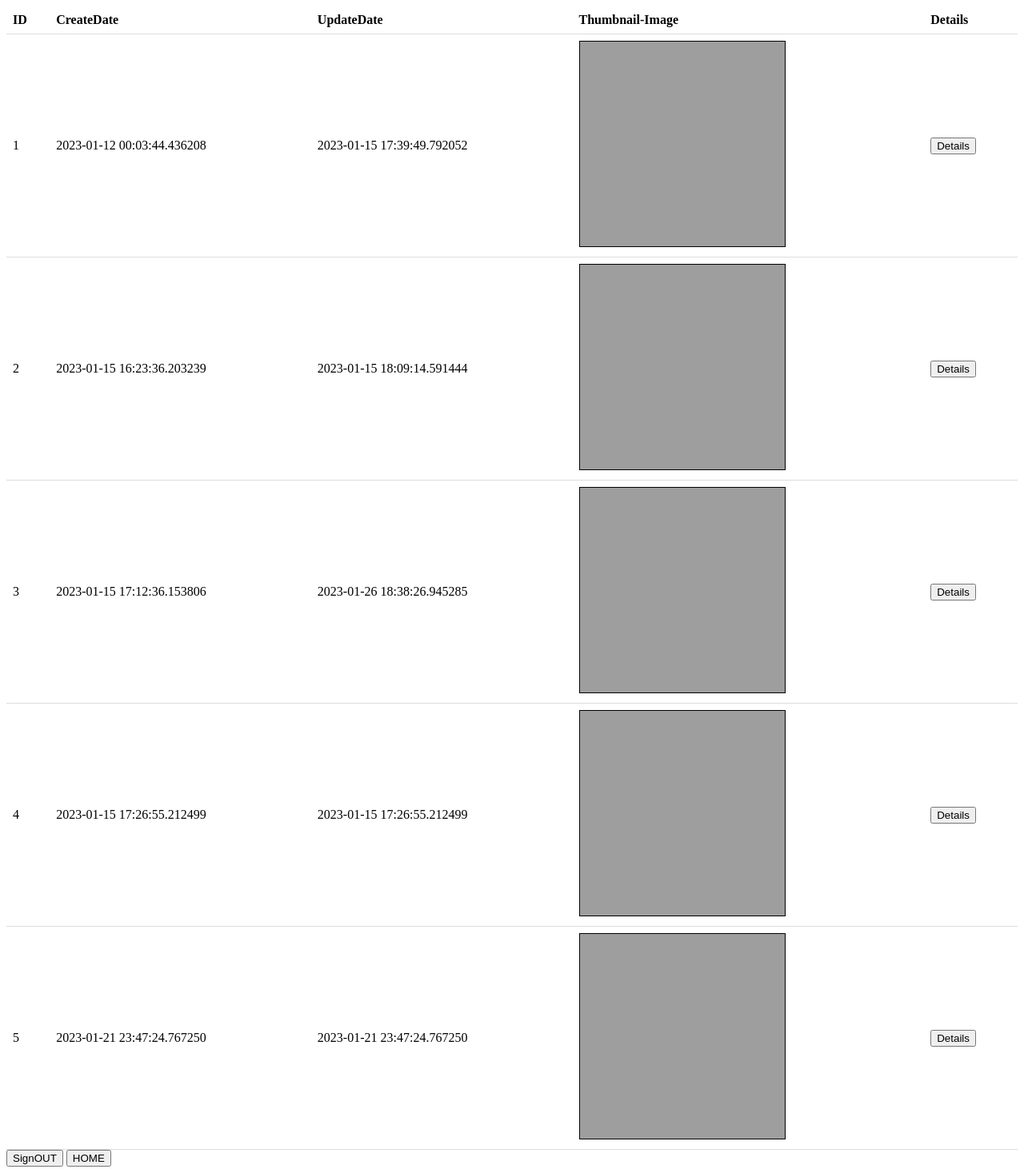
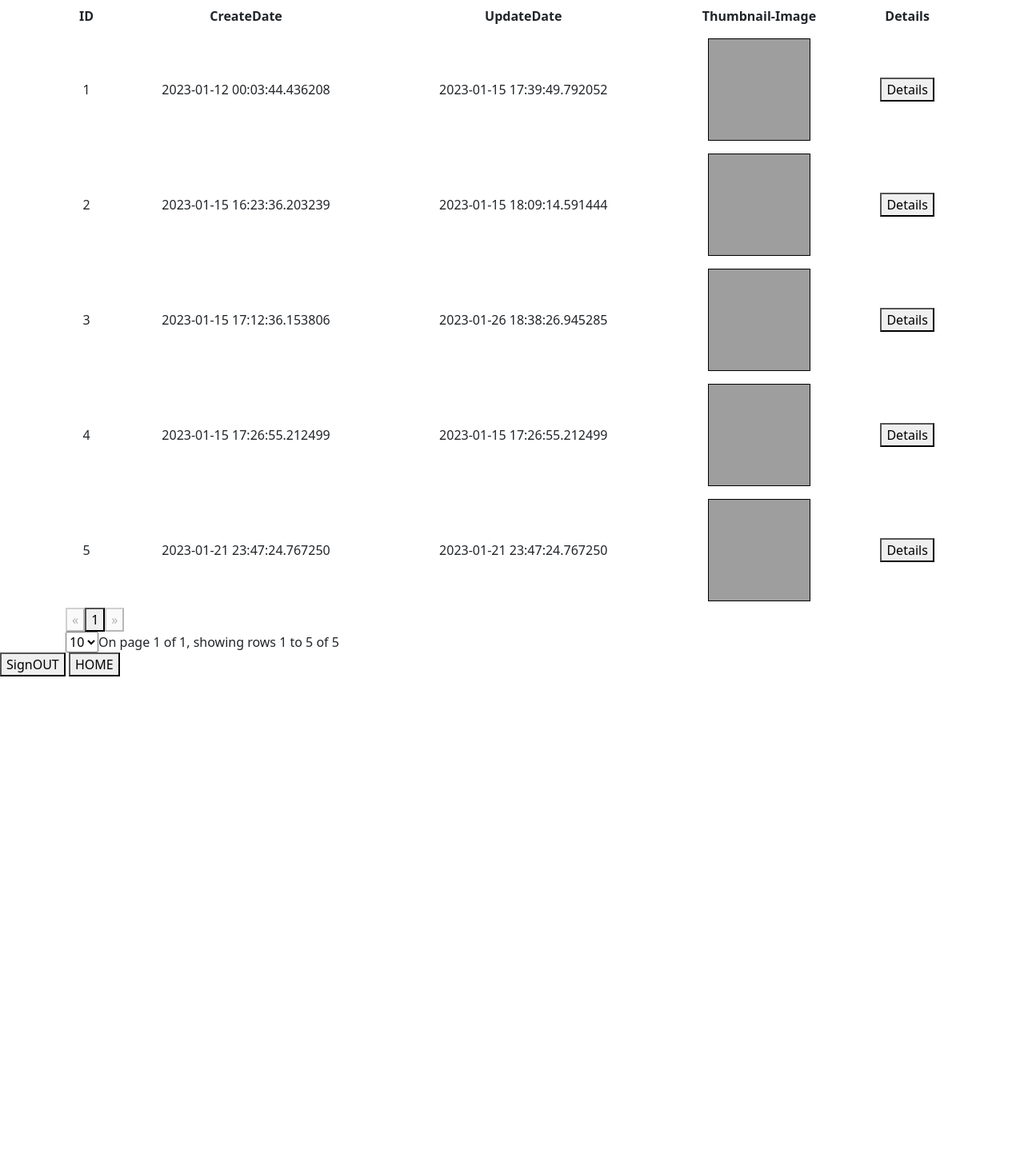
Before and after one commit to Pachara2001/s2f_web_senior_project, a Flask app: page /records in a window 1280 px wide. Shown: the whole page at 80% size. After the commit the page ends 846 px from the top, so only its background shows below. Run offline with Flask 3, Linux system fonts and the light colour scheme; data comes from the database, SQL or seed files in the repository; both versions use the stored data as it was after the commit; data that the repository does not hold is empty; some libraries are stand-ins or nearby versions.

Commit message:
add pagination

```diff
--- a/static/css/records.css
+++ b/static/css/records.css
@@ -3,13 +3,17 @@ table {
     width: 100%;
   }
 
-  .imag{
-    width: 256px;
-    height: 256px;
-    border: 1px solid black;
-    background-position: center;
-    background-size: 100% 100%;
-  }
+table th , table td{
+  text-align: center;
+}
+
+.imag{
+  width: 128px;
+  height: 128px;
+  border: 1px solid black;
+  background-position: center;
+  background-size: 100% 100%;
+}
 
 .imag img {
     width: 100%;
@@ -25,6 +29,6 @@ tr:hover {
     background-color: #D6EEEE;
 }
 
-.invisibleCol {
+/* .invisibleCol {
     visibility:collapse;
-}
+} */
--- /dev/null
+++ b/static/js/paginator.js
@@ -0,0 +1,283 @@
+/*****************************************************
+ * Paginator Function                                *
+ *****************************************************
+ * config : {
+ *     get_rows : function used to select rows to do pagination on
+ *         If no function is provided, checks for a config.table element and looks for rows in there to page
+ *
+ *     box : Empty element that will have page buttons added to it
+ *         If no config.box is provided, but a config.table is, then the page buttons will be added using the table
+ *
+ *     table : table element to be paginated
+ *         not required if a get_rows function is provided
+ *
+ *     rows_per_page : number of rows to display per page
+ *         default number is 10
+ *
+ *     page: page to display
+ *         default page is 1
+ *
+ *     box_mode: "list", "buttons", or function. determines how the page number buttons are built.
+ *         "list" builds the page index in list format and adds class "pagination" to the ul element. Meant for use with bootstrap
+ *         "buttons" builds the page index out of buttons
+ *         if this field is a function, it will be passed the config object as its only param and assumed to build the page index buttons
+ *
+ *     page_options: false or [{text: , value: }, ... ] used to set what the dropdown menu options are available, resets rows_per_page value
+ *         false prevents the options from being displayed
+ *         [{text: , value: }, ... ] allows you to customize what values can be chosen, a value of 0 will display all the table's rows.
+ *         the default setup is
+ *           [
+ *               { value: 5,  text: '5'   },
+ *               { value: 10, text: '10'  },
+ *               { value: 20, text: '20'  },
+ *               { value: 50, text: '50'  },
+ *               { value: 100,text: '100' },
+ *               { value: 0,  text: 'All' }
+ *           ]
+ *
+ *     active_class: set the class for page buttons to have when active.
+ *          defaults to "active"
+ *
+ *     disable: true or false, shows all rows of the table and hides pagination controlls if set to true.
+ *
+ *     tail_call: function to be called after paginator is done.
+ *
+ * }
+ */
+ function paginator(config) {
+    // throw errors if insufficient parameters were given
+    if (typeof config != "object")
+        throw "Paginator was expecting a config object!";
+    if (typeof config.get_rows != "function" && !(config.table instanceof Element))
+        throw "Paginator was expecting a table or get_row function!";
+
+    // get/set if things are disabled
+    if (typeof config.disable == "undefined") {
+        config.disable = false;
+    }
+
+    // get/make an element for storing the page numbers in
+    var box;
+    if (!(config.box instanceof Element)) {
+        config.box = document.createElement("div");
+    }
+    box = config.box;
+
+    // get/make function for getting table's rows
+    if (typeof config.get_rows != "function") {
+        config.get_rows = function () {
+            var table = config.table
+            var tbody = table.getElementsByTagName("tbody")[0]||table;
+
+            // get all the possible rows for paging
+            // exclude any rows that are just headers or empty
+            children = tbody.children;
+            var trs = [];
+            for (var i=0;i<children.length;i++) {
+                if (children[i].nodeType = "tr") {
+                    if (children[i].getElementsByTagName("td").length > 0) {
+                        trs.push(children[i]);
+                    }
+                }
+            }
+
+            return trs;
+        }
+    }
+    var get_rows = config.get_rows;
+    var trs = get_rows();
+
+    // get/set rows per page
+    if (typeof config.rows_per_page == "undefined") {
+        var selects = box.getElementsByTagName("select");
+        if (typeof selects != "undefined" && (selects.length > 0 && typeof selects[0].selectedIndex != "undefined")) {
+            config.rows_per_page = selects[0].options[selects[0].selectedIndex].value;
+        } else {
+            config.rows_per_page = 10;
+        }
+    }
+    var rows_per_page = config.rows_per_page;
+
+    // get/set current page
+    if (typeof config.page == "undefined") {
+        config.page = 1;
+    }
+    var page = config.page;
+
+    // get page count
+    var pages = (rows_per_page > 0)? Math.ceil(trs.length / rows_per_page):1;
+
+    // check that page and page count are sensible values
+    if (pages < 1) {
+        pages = 1;
+    }
+    if (page > pages) {
+        page = pages;
+    }
+    if (page < 1) {
+        page = 1;
+    }
+    config.page = page;
+
+    // hide rows not on current page and show the rows that are
+    for (var i=0;i<trs.length;i++) {
+        if (typeof trs[i]["data-display"] == "undefined") {
+            trs[i]["data-display"] = trs[i].style.display||"";
+        }
+        if (rows_per_page > 0) {
+            if (i < page*rows_per_page && i >= (page-1)*rows_per_page) {
+                trs[i].style.display = trs[i]["data-display"];
+            } else {
+                // Only hide if pagination is not disabled
+                if (!config.disable) {
+                    trs[i].style.display = "none";
+                } else {
+                    trs[i].style.display = trs[i]["data-display"];
+                }
+            }
+        } else {
+            trs[i].style.display = trs[i]["data-display"];
+        }
+    }
+
+    // page button maker functions
+    config.active_class = config.active_class||"active";
+    if (typeof config.box_mode != "function" && config.box_mode != "list" && config.box_mode != "buttons") {
+        config.box_mode = "button";
+    }
+    if (typeof config.box_mode == "function") {
+        config.box_mode(config);
+    } else {
+        var make_button;
+        if (config.box_mode == "list") {
+            make_button = function (symbol, index, config, disabled, active) {
+                var li = document.createElement("li");
+                var a  = document.createElement("a");
+                a.href = "#";
+                a.innerHTML = symbol;
+                a.addEventListener("click", function (event) {
+                    event.preventDefault();
+                    this.parentNode.click();
+                    return false;
+                }, false);
+                li.appendChild(a);
+
+                var classes = [];
+                if (disabled) {
+                    classes.push("disabled");
+                }
+                if (active) {
+                    classes.push(config.active_class);
+                }
+                li.className = classes.join(" ");
+                li.addEventListener("click", function () {
+                    if (this.className.split(" ").indexOf("disabled") == -1) {
+                        config.page = index;
+                        paginator(config);
+                    }
+                }, false);
+                return li;
+            }
+        } else {
+            make_button = function (symbol, index, config, disabled, active) {
+                var button = document.createElement("button");
+                button.innerHTML = symbol;
+                button.addEventListener("click", function (event) {
+                    event.preventDefault();
+                    if (this.disabled != true) {
+                        config.page = index;
+                        paginator(config);
+                    }
+                    return false;
+                }, false);
+                if (disabled) {
+                    button.disabled = true;
+                }
+                if (active) {
+                    button.className = config.active_class;
+                }
+                return button;
+            }
+        }
+
+        // make page button collection
+        var page_box = document.createElement(config.box_mode == "list"?"ul":"div");
+        if (config.box_mode == "list") {
+            page_box.className = "pagination";
+        }
+
+        var left = make_button("&laquo;", (page>1?page-1:1), config, (page == 1), false);
+        page_box.appendChild(left);
+
+        for (var i=1;i<=pages;i++) {
+            var li = make_button(i, i, config, false, (page == i));
+            page_box.appendChild(li);
+        }
+
+        var right = make_button("&raquo;", (pages>page?page+1:page), config, (page == pages), false);
+        page_box.appendChild(right);
+        if (box.childNodes.length) {
+            while (box.childNodes.length > 1) {
+                box.removeChild(box.childNodes[0]);
+            }
+            box.replaceChild(page_box, box.childNodes[0]);
+        } else {
+            box.appendChild(page_box);
+        }
+    }
+
+    // make rows per page selector
+    if (!(typeof config.page_options == "boolean" && !config.page_options)) {
+        if (typeof config.page_options == "undefined") {
+            config.page_options = [
+                { value: 5,  text: '5'   },
+                { value: 10, text: '10'  },
+                { value: 20, text: '20'  },
+                { value: 50, text: '50'  },
+                { value: 100,text: '100' },
+                { value: 0,  text: 'All' }
+            ];
+        }
+        var options = config.page_options;
+        var select = document.createElement("select");
+        for (var i=0;i<options.length;i++) {
+            var o = document.createElement("option");
+            o.value = options[i].value;
+            o.text = options[i].text;
+            select.appendChild(o);
+        }
+        select.value = rows_per_page;
+        select.addEventListener("change", function () {
+            config.rows_per_page = this.value;
+            paginator(config);
+        }, false);
+        box.appendChild(select);
+    }
+
+    // status message
+    var stat = document.createElement("span");
+    stat.innerHTML = "On page " + page + " of " + pages
+        + ", showing rows " + (((page-1)*rows_per_page)+1)
+        + " to " + (trs.length<page*rows_per_page||rows_per_page==0?trs.length:page*rows_per_page)
+        + " of " + trs.length;
+    box.appendChild(stat);
+
+    // hide pagination if disabled
+    if (config.disable) {
+        if (typeof box["data-display"] == "undefined") {
+            box["data-display"] = box.style.display||"";
+        }
+        box.style.display = "none";
+    } else {
+        if (box.style.display == "none") {
+            box.style.display = box["data-display"]||"";
+        }
+    }
+
+    // run tail function
+    if (typeof config.tail_call == "function") {
+        config.tail_call(config);
+    }
+
+    return box;
+}
--- a/static/js/records.js
+++ b/static/js/records.js
@@ -2,6 +2,9 @@ var saveOri_button;
 var saveGen_button;
 var saveReal_button;
 var newWindow;
+
+// getPagination('#table-id');
+
 function show() {
     var rowId = window.event.target.parentNode.parentNode.id;
     var data = document.getElementById(rowId).querySelectorAll(".row-data");
@@ -67,12 +70,12 @@ function show() {
             saveReal_button.style.display = "none";
           }
       };
-    var timer = setInterval(function() {
-      if(newWindow.closed) {
-          clearInterval(timer);
-          location.reload();
-      }
-    }, 1000);
+    // var timer = setInterval(function() {
+    //   if(newWindow.closed) {
+    //       clearInterval(timer);
+    //       location.reload();
+    //   }
+    // }, 1000);
 
 }
 function setImage(imageBlob,container){
@@ -102,3 +105,128 @@ function reload(e)
   var source = e.src;
   e.src = source;
 }
+
+// function getPagination(table) {
+//   var lastPage = 1;
+
+//   $('#maxRows')
+//     .on('change', function(evt) {
+//       //$('.paginationprev').html('');						// reset pagination
+
+//      lastPage = 1;
+//       $('.pagination')
+//         .find('li')
+//         .slice(1, -1)
+//         .remove();
+//       var trnum = 0; // reset tr counter
+//       var maxRows = parseInt($(this).val()); // get Max Rows from select option
+
+//       if (maxRows == 5000) {
+//         $('.pagination').hide();
+//       } else {
+//         $('.pagination').show();
+//       }
+
+//       var totalRows = $(table + ' tbody tr').length; // numbers of rows
+//       $(table + ' tr:gt(0)').each(function() {
+//         // each TR in  table and not the header
+//         trnum++; // Start Counter
+//         if (trnum > maxRows) {
+//           // if tr number gt maxRows
+
+//           $(this).hide(); // fade it out
+//         }
+//         if (trnum <= maxRows) {
+//           $(this).show();
+//         } // else fade in Important in case if it ..
+//       }); //  was fade out to fade it in
+//       if (totalRows > maxRows) {
+//         // if tr total rows gt max rows option
+//         var pagenum = Math.ceil(totalRows / maxRows); // ceil total(rows/maxrows) to get ..
+//         //	numbers of pages
+//         for (var i = 1; i <= pagenum; ) {
+//           // for each page append pagination li
+//           $('.pagination #prev')
+//             .before(
+//               '<li data-page="' +
+//                 i +
+//                 '" class="list-group-item">\
+// 								  <span>' +
+//                 i++ +
+//                 '<span class="sr-only"></span></span>\
+// 								</li>'
+//             )
+//             .show();
+//         } // end for i
+//       } // end if row count > max rows
+//       $('.pagination [data-page="1"]').addClass('active'); // add active class to the first li
+//       $('.pagination li').on('click', function(evt) {
+//         // on click each page
+//         evt.stopImmediatePropagation();
+//         evt.preventDefault();
+//         var pageNum = $(this).attr('data-page'); // get it's number
+
+//         var maxRows = parseInt($('#maxRows').val()); // get Max Rows from select option
+
+//         if (pageNum == 'prev') {
+//           if (lastPage == 1) {
+//             return;
+//           }
+//           pageNum = --lastPage;
+//         }
+//         if (pageNum == 'next') {
+//           if (lastPage == $('.pagination li').length - 2) {
+//             return;
+//           }
+//           pageNum = ++lastPage;
+//         }
+
+//         lastPage = pageNum;
+//         var trIndex = 0; // reset tr counter
+//         $('.pagination li').removeClass('active'); // remove active class from all li
+//         $('.pagination [data-page="' + lastPage + '"]').addClass('active'); // add active class to the clicked
+//         // $(this).addClass('active');					// add active class to the clicked
+// 	  	limitPagging();
+//         $(table + ' tr:gt(0)').each(function() {
+//           // each tr in table not the header
+//           trIndex++; // tr index counter
+//           // if tr index gt maxRows*pageNum or lt maxRows*pageNum-maxRows fade if out
+//           if (
+//             trIndex > maxRows * pageNum ||
+//             trIndex <= maxRows * pageNum - maxRows
+//           ) {
+//             $(this).hide();
+//           } else {
+//             $(this).show();
+//           } //else fade in
+//         }); // end of for each tr in table
+//       }); // end of on click pagination list
+// 	  limitPagging();
+//     })
+//     .val(5)
+//     .change();
+
+//   // end of on select change
+
+//   // END OF PAGINATION
+// }
+
+// function limitPagging(){
+// 	// alert($('.pagination li').length)
+
+// 	if($('.pagination li').length > 7 ){
+// 			if( $('.pagination li.active').attr('data-page') <= 3 ){
+// 			$('.pagination li:gt(5)').hide();
+// 			$('.pagination li:lt(5)').show();
+// 			$('.pagination [data-page="next"]').show();
+// 		}if ($('.pagination li.active').attr('data-page') > 3){
+// 			$('.pagination li:gt(0)').hide();
+// 			$('.pagination [data-page="next"]').show();
+// 			for( let i = ( parseInt($('.pagination li.active').attr('data-page'))  -2 )  ; i <= ( parseInt($('.pagination li.active').attr('data-page'))  + 2 ) ; i++ ){
+// 				$('.pagination [data-page="'+i+'"]').show();
+
+// 			}
+
+// 		}
+// 	}
+// }
--- a/templates/records.html
+++ b/templates/records.html
@@ -4,10 +4,15 @@
         <meta charset="UTF-8">
         <title>record</title>
         <link rel="stylesheet" href="{{ url_for('static', filename='css/records.css') }}">
+        <link href="https://cdn.jsdelivr.net/npm/bootstrap@5.2.3/dist/css/bootstrap.min.css" rel="stylesheet" integrity="sha384-rbsA2VBKQhggwzxH7pPCaAqO46MgnOM80zW1RWuH61DGLwZJEdK2Kadq2F9CUG65" crossorigin="anonymous">
         <script type="module" src="{{ url_for('static', filename='js/auth_module.js') }}"></script>
+        <script src="{{ url_for('static', filename='js/paginator.js') }}"></script>
     </head>
     <body>
+        <div class="container" >
+            <div id="table_box_native">
                 <table>
+                    <thead>
                         <tr>
                             <th>ID</th>
                             <th>CreateDate</th>
@@ -15,6 +20,8 @@
                             <th>Thumbnail-Image</th>
                             <th>Details</th>
                         </tr>
+                    </thead>
+                    <tbody>
                         {% for i in records %}
                         <tr id="{{i.id}}">
                             <td class="row-data">{{i.id}}</td>
@@ -24,9 +31,24 @@
                             <td><button type="button" onclick="show()">Details</button></td>
                         </tr>
                         {% endfor %}
+                    </tbody>
                 </table>
-        <script src="{{ url_for('static', filename='js/records.js') }}"></script>
+            </div>
+            <div id="index_native" class="box"></div>
+        </div>
+
         <button id="logOut">SignOUT</button>
         <button onclick="goToHome()" id="home">HOME</button>
+        <script src="https://cdn.jsdelivr.net/npm/bootstrap@5.2.3/dist/js/bootstrap.bundle.min.js" integrity="sha384-kenU1KFdBIe4zVF0s0G1M5b4hcpxyD9F7jL+jjXkk+Q2h455rYXK/7HAuoJl+0I4" crossorigin="anonymous"></script>
+        <script src="{{ url_for('static', filename='js/records.js') }}"></script>
+        <script type="text/javascript">
+            paginator({table: document.getElementById("table_box_native").getElementsByTagName("table")[0],
+    box: document.getElementById("index_native"),
+    page_options:[
+                { value: 5,  text: '5'   },
+                { value: 10, text: '10'  },
+                { value: 15, text: '15'  }
+                ]});
+        </script>
     </body>
 </html>
```
Also changed, not shown: instance/data.db. Lines whose indentation alone changed are shown as unchanged.
